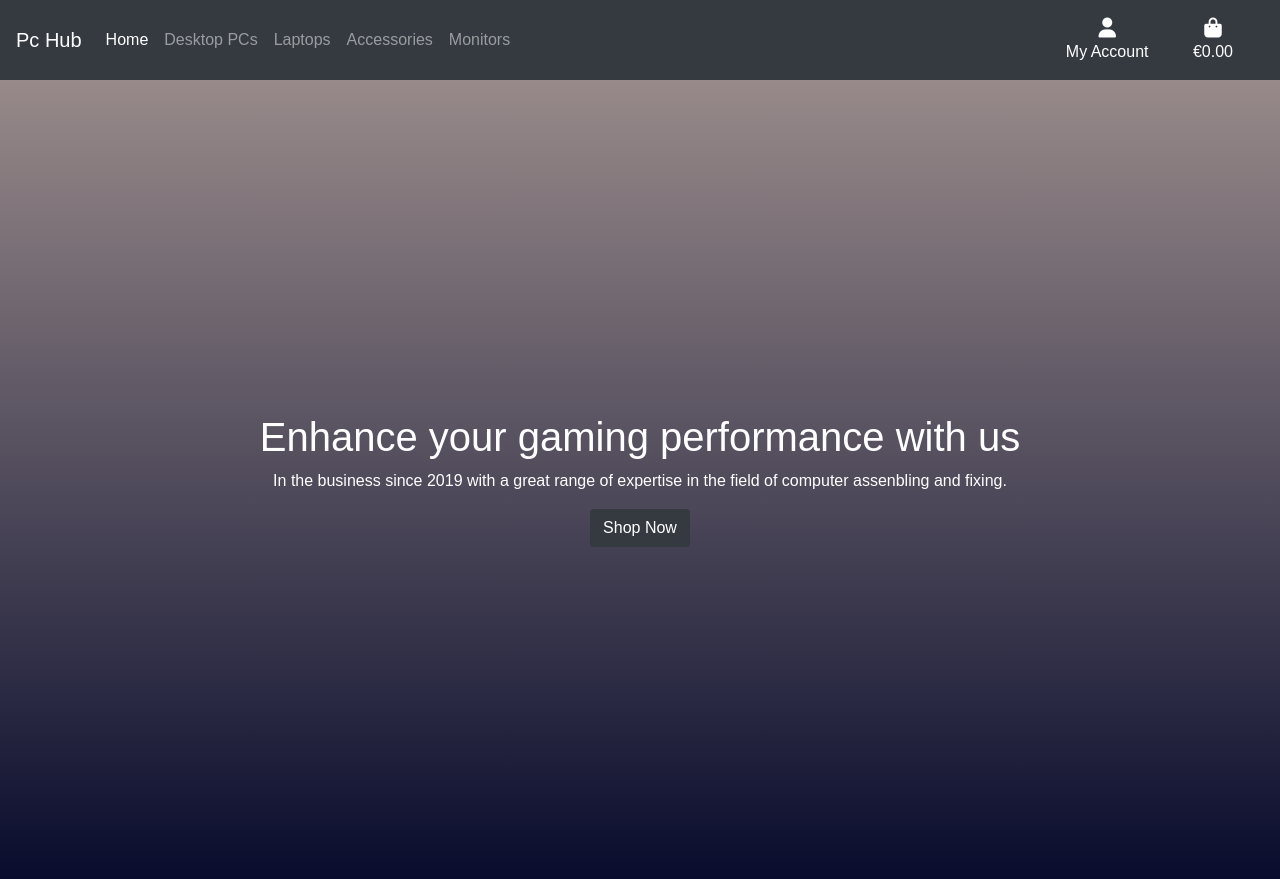
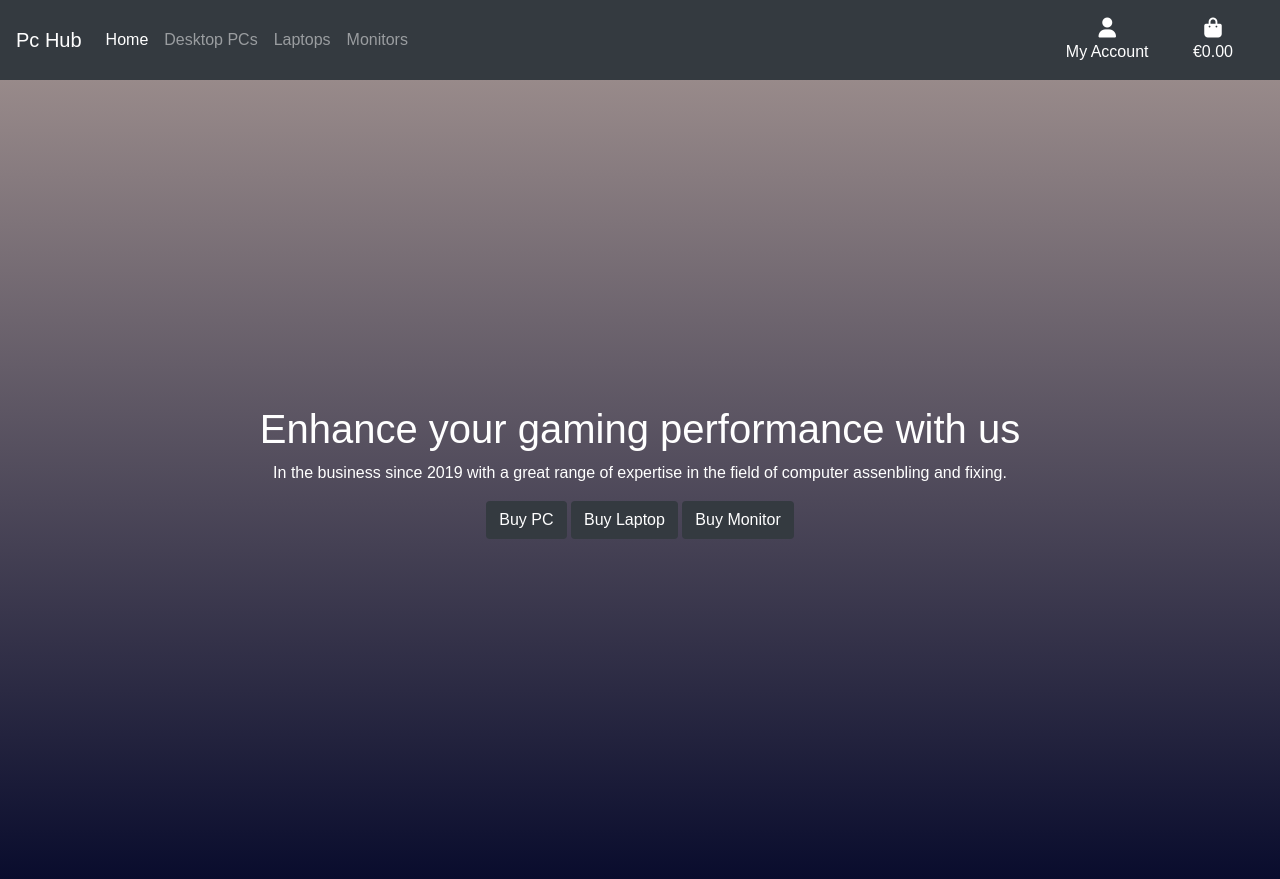
Before and after one commit to andreasarreqi/PcHub, a Django app: page / in a window 1280 px wide. Shown: the top 879 px of the page. Run offline with Django 3.2, Linux system fonts and the light colour scheme; some libraries are stand-ins or nearby versions.

Commit message:
Created placeholder views and laptops,monitors templates

```diff
--- a/home/templates/home/index.html
+++ b/home/templates/home/index.html
@@ -9,7 +9,11 @@
         <h1>Enhance your gaming performance with us</h1>
         <p> In the business since 2019 with a great range of expertise in the field of computer assenbling and fixing.
         </p>
-        <a href="#" class="btn lg bg-dark text-white">Shop Now</a>
+        <ul class="inline px-4">
+            <a href="{% url 'computers' %}" class="btn lg bg-dark text-white"> Buy PC</a>
+            <a href="{% url 'laptops' %}" class="btn lg bg-dark text-white"> Buy Laptop</a>
+            <a href="{% url 'monitors' %}" class="btn lg bg-dark text-white"> Buy Monitor</a>
+        </ul>
     </div>
 </section>
 
@@ -24,7 +28,8 @@
                     <img class="card-img-top" src=" {% static 'media/pc_image_test.png' %}" alt="image of a computer ">
                     <div class="card-body">
                         <h5 class="card-title">PC SHOP</h5>
-                        <p class="card-text">Providing the best service selling brand new Computers, Laptops, Monitors and
+                        <p class="card-text">Providing the best service selling brand new Computers, Laptops, Monitors
+                            and
                             accessories with the best quality in
                             the market and a fast delivery</p>
                     </div>
--- a/products/urls.py
+++ b/products/urls.py
@@ -3,5 +3,7 @@ from . import views
 
 
 urlpatterns = [
-    path('', views.computers, name='computers'),
+    path('computers', views.computers, name='computers'),
+    path('laptops', views.laptops, name='laptops'),
+    path('monitors', views.monitors, name='monitors'),
 ]
--- a/templates/base.html
+++ b/templates/base.html
@@ -65,13 +65,10 @@
                         <a class="nav-link" href="{% url 'computers' %}">Desktop PCs</a>
                     </li>
                     <li class="nav-item">
-                        <a class="nav-link" href="#">Laptops</a>
+                        <a class="nav-link" href="{% url 'laptops' %}">Laptops</a>
                     </li>
                     <li class="nav-item">
-                        <a class="nav-link" href="#">Accessories</a>
-                    </li>
-                    <li class="nav-item">
-                        <a class="nav-link" href="#">Monitors</a>
+                        <a class="nav-link" href="{% url 'monitors' %}">Monitors</a>
                     </li>
                 </ul>
                 <div class="col-12 col-lg-4 my-auto py-1 py-lg-0">
```
Also changed, not shown: products/admin.py (+13 -4 lines), products/models.py (+9 -0 lines), products/templates/products/laptops.html (+8 -0 lines), products/templates/products/monitors.html (+8 -0 lines), products/views.py (+13 -1 lines).
